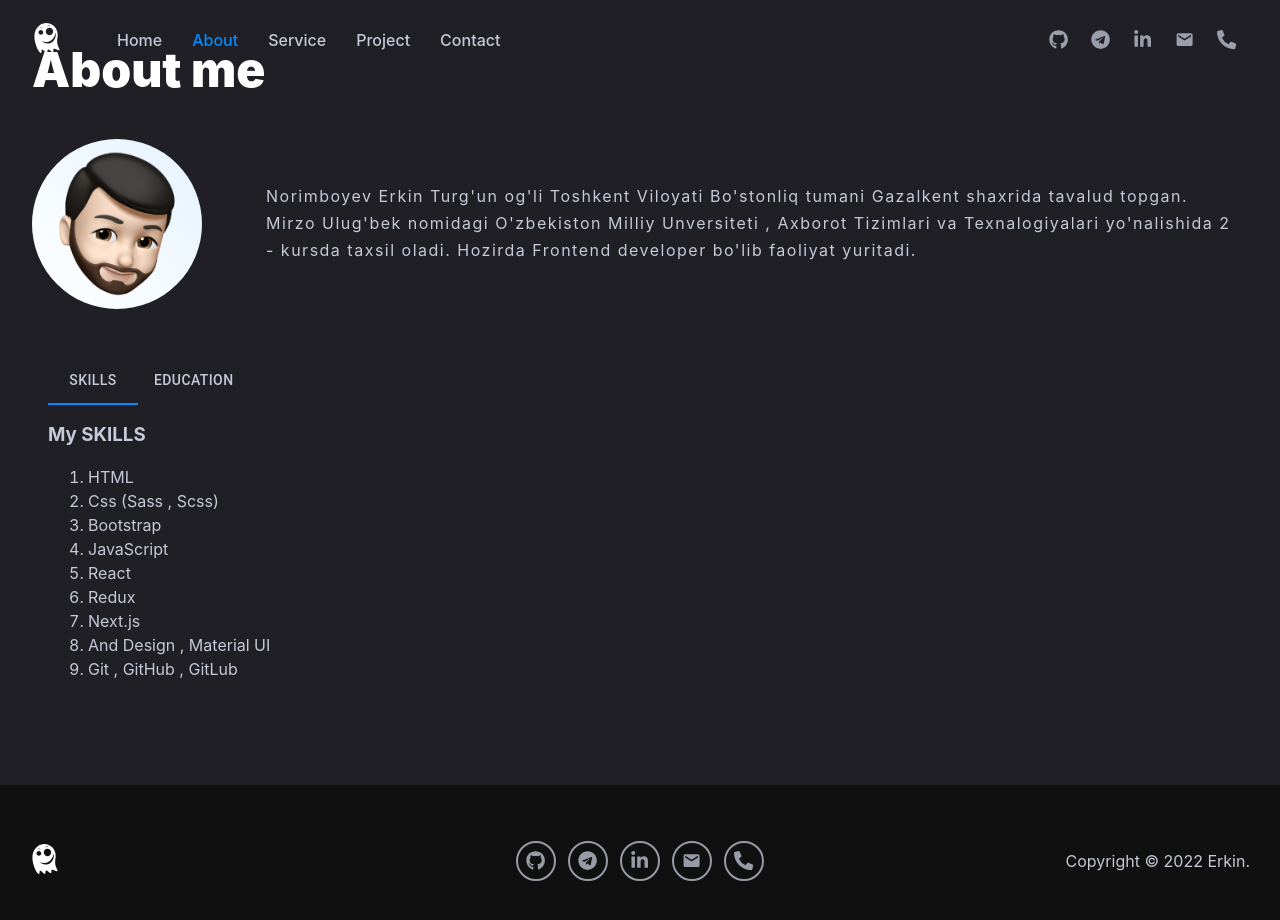
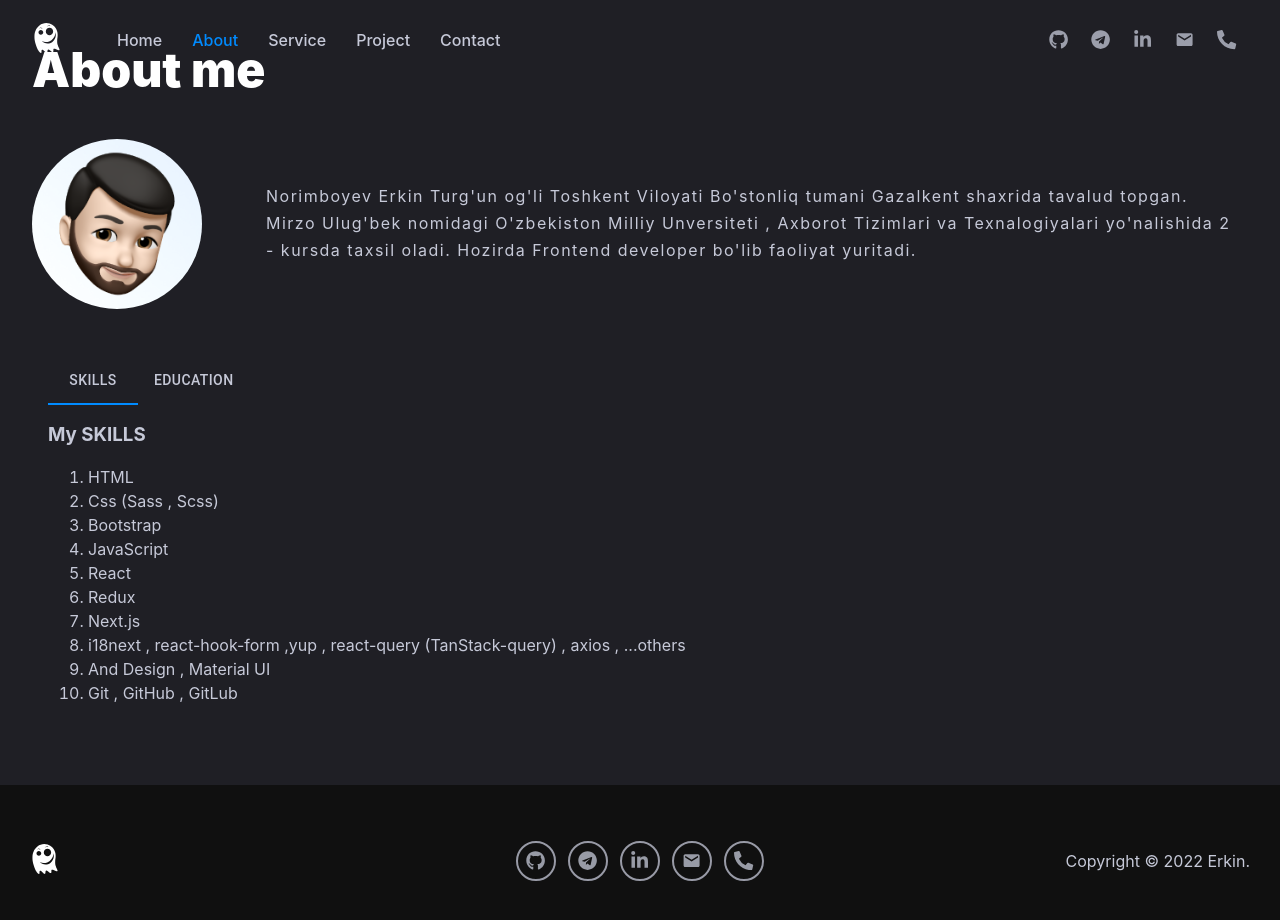
Before and after one commit to NorimboyevErkin/resume, a Next.js app: page /about in a window 1280 px wide. Shown: the top 920 px of the page. Built offline with nearby package versions, Linux system fonts and the light colour scheme.

Commit message:
add skills

```diff
--- a/pages/about/index.js
+++ b/pages/about/index.js
@@ -65,6 +65,10 @@ function About({ ...others }) {
               <li>React</li>
               <li>Redux</li>
               <li>Next.js</li>
+              <li>
+                i18next , react-hook-form ,yup , react-query (TanStack-query) ,
+                axios , ...others
+              </li>
               <li>And Design , Material UI</li>
               <li>Git , GitHub , GitLub</li>
             </ol>
```
